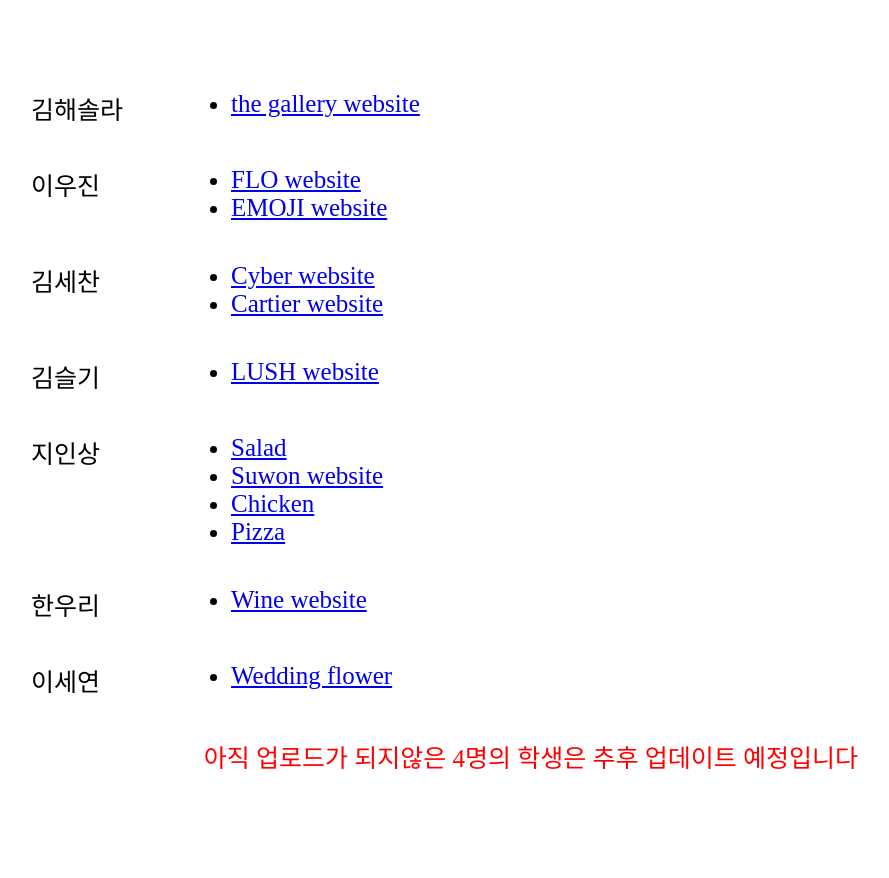
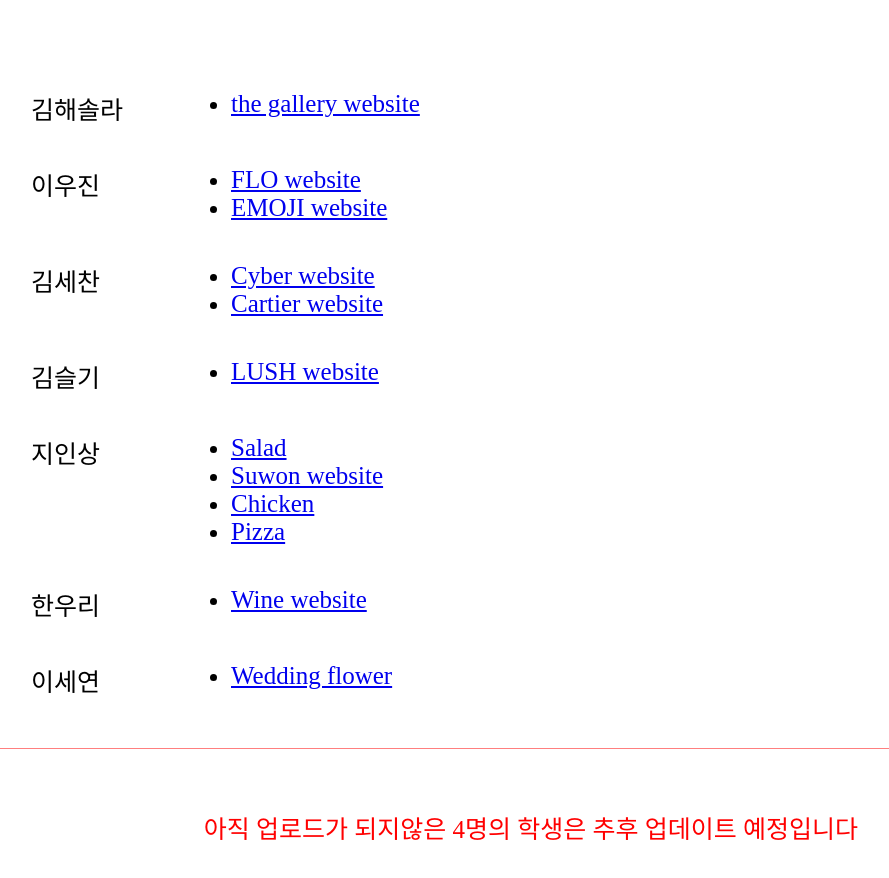
Before and after one commit to yoondd/2023, a plain HTML site: page index.html in a window 1280 px wide. Shown: the whole page, without its empty margins (109-998 px from the left). Before the commit the page ends 804 px from the top, so only its background shows below. Drawn offline with Linux system fonts and the light colour scheme; a web font is replaced by a local one.

Commit message:
Update index.html

```diff
--- a/index.html
+++ b/index.html
@@ -15,7 +15,7 @@
         html, body {font-size: 25px;}
         body {padding-top: 50px;}
         dl {width: 1000px; margin: 40px auto; max-width: 95%; display: grid; grid-template-columns: 200px 1fr;}
-        p { color: red; margin: 30px auto; text-align: center;}
+        p { color: red; margin: 50px auto; text-align: center; border-top: 1px solid rgba(255,0,0,0.5); padding-top: 60px;}
     </style>
     <title>계좌제수업 포트폴리오</title>
 </head>
```
